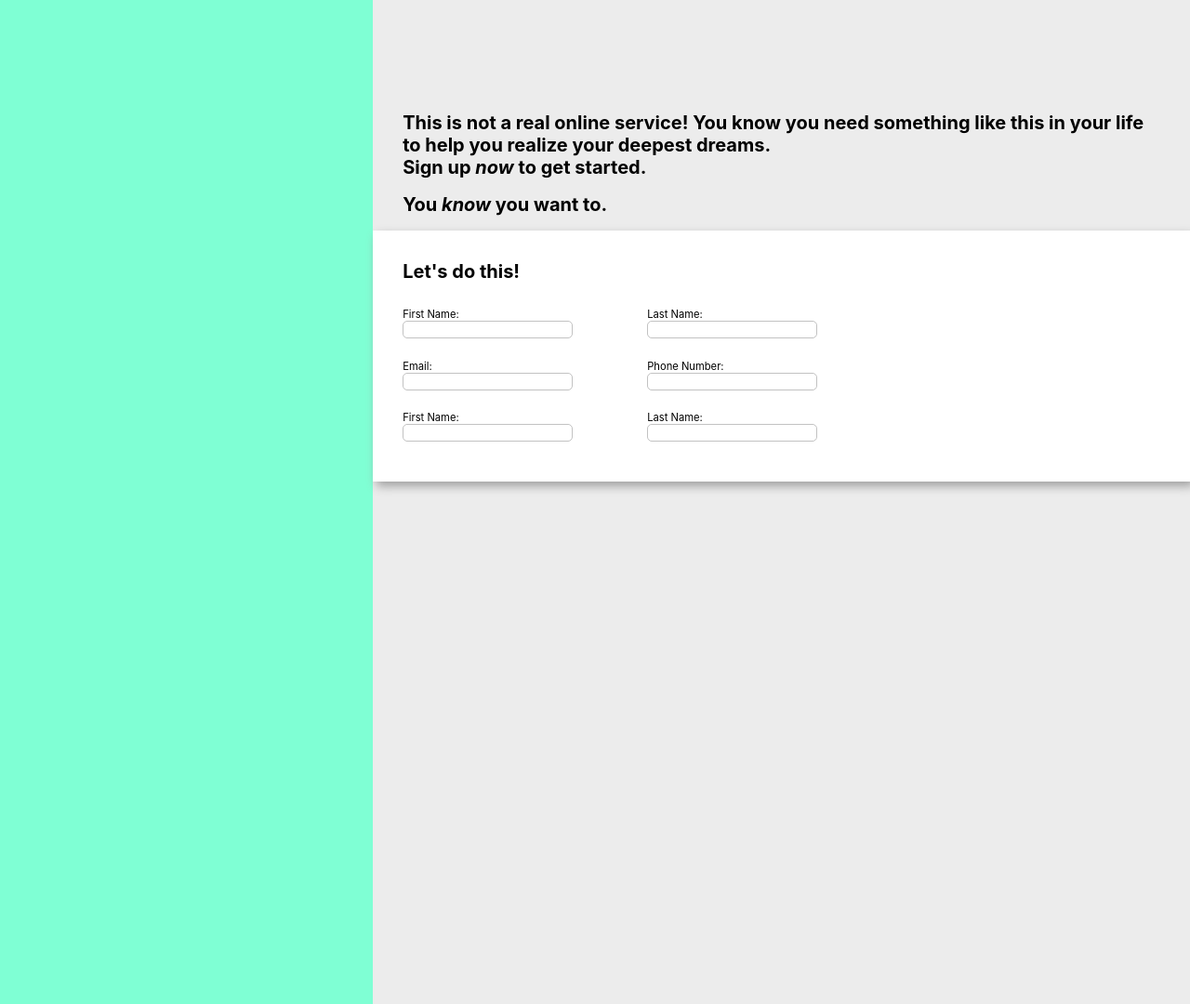
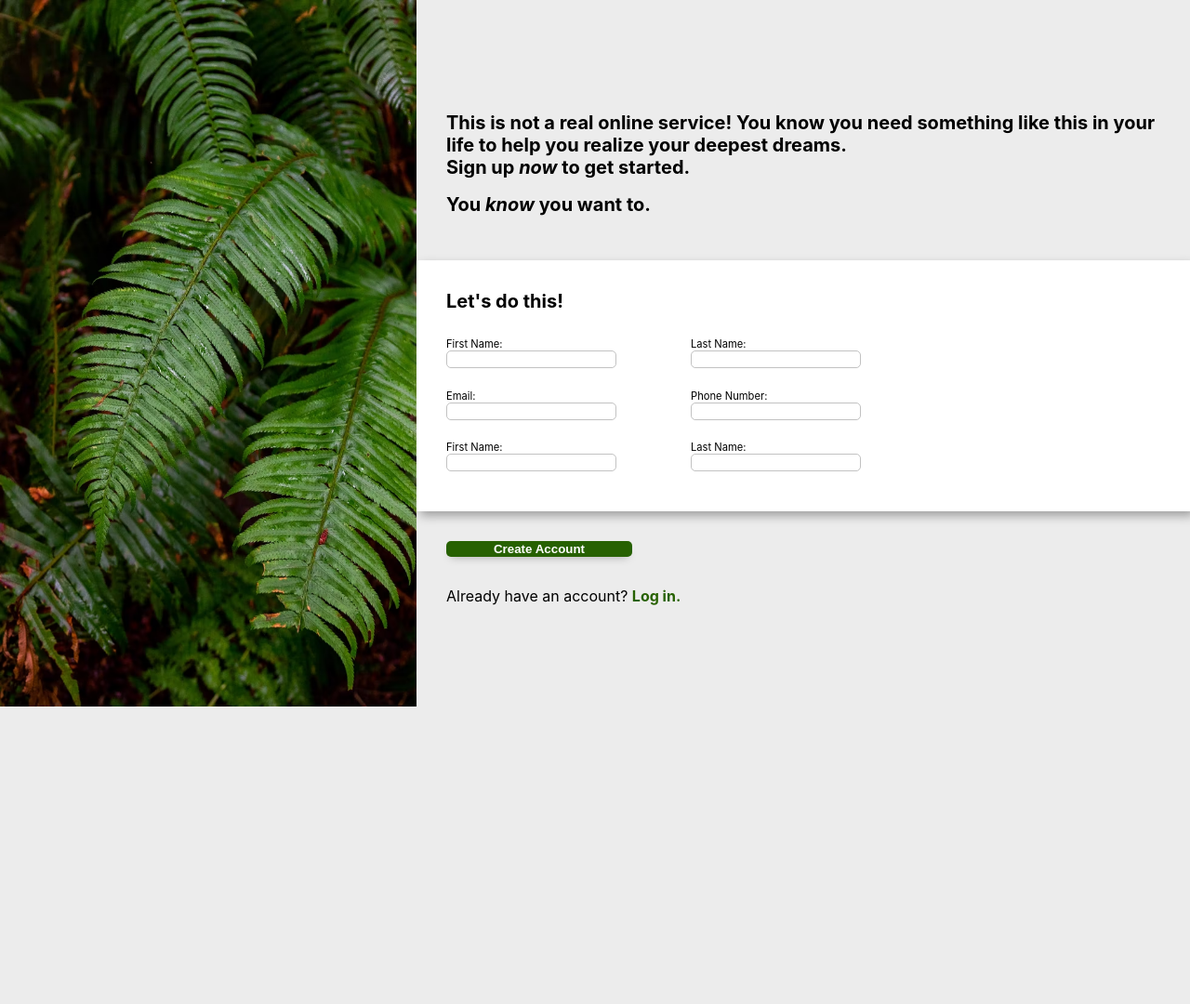
Before and after one commit to slowres1/odin-signupform, a plain HTML site: page index.html in a window 1280 px wide. Shown: the whole page at 93% size. After the commit the page ends 800 px from the top, so only its background shows below. Drawn offline with Linux system fonts and the light colour scheme.

Commit message:
more updates

```diff
--- a/index.html
+++ b/index.html
@@ -10,7 +10,7 @@
 <body>
     <div class="container">
         <div class="image">
-
+            <img src="./images/plant.avif">
         </div>
         <div class="content">
             <h1>This is not a real online service! You know you need something
@@ -60,6 +60,9 @@
                     </fieldset>
                 </form>
             </div>
+            <button class="createAcc">Create Account</button>
+
+            <p>Already have an account? <a>Log in.</a></p>
         </div>
     </div>
 </body>
--- a/style.css
+++ b/style.css
@@ -22,6 +22,7 @@ time, mark, audio, video {
 body {
     font-family: -apple-system, BlinkMacSystemFont, "Segoe UI", Roboto, Helvetica, Arial, sans-serif, "Apple Color Emoji", "Segoe UI Emoji", "Segoe UI Symbol";
     background-color: rgb(236, 236, 236);
+    height: 60vh;
 }
 
 div,
@@ -29,9 +30,10 @@ fieldset {
     display: flex;
 }
 
-.image {
-    width: 45vw;
-    background-color: aquamarine;
+img {
+
+   max-width: 35vw;
+   height: auto;
 }
 
 .content,
@@ -41,7 +43,7 @@ fieldset,
     flex-direction: column;
 }
 .content {
-    height:100vh;
+    height:60vh;
     margin: 15vh 0 20vh;
 }
 
@@ -51,8 +53,12 @@ fieldset,
     margin: 0 2rem;
 }
 
+.content p {
+    margin: 0 2rem;
+}
+
 .content h1:nth-child(3) {
-    margin: 1rem 2rem;
+    margin: 1rem 2rem 3rem;
 }
 
 .signup h1 {
@@ -84,3 +90,24 @@ input {
     gap: 80px;
     margin: 0.7rem 0;
 }
+
+.createAcc {
+    margin: 2rem 2rem;
+    width: 200px;
+    height: 2.6rem;
+    background-color: rgb(39, 97, 1);
+    font-weight: bold;
+    border-radius: 5px;
+    border: 0 solid;
+    color: white;
+    box-shadow: 0 5px 10px -5px rgb(160,160,160);
+}
+
+.createAcc:active {
+    box-shadow: 0 5px 10px 0px rgb(37, 37, 37) inset;
+}
+
+a {
+    color: rgb(39, 97, 1);
+    font-weight: bold;
+}
```
Also changed, not shown: images/plant.avif (added).
